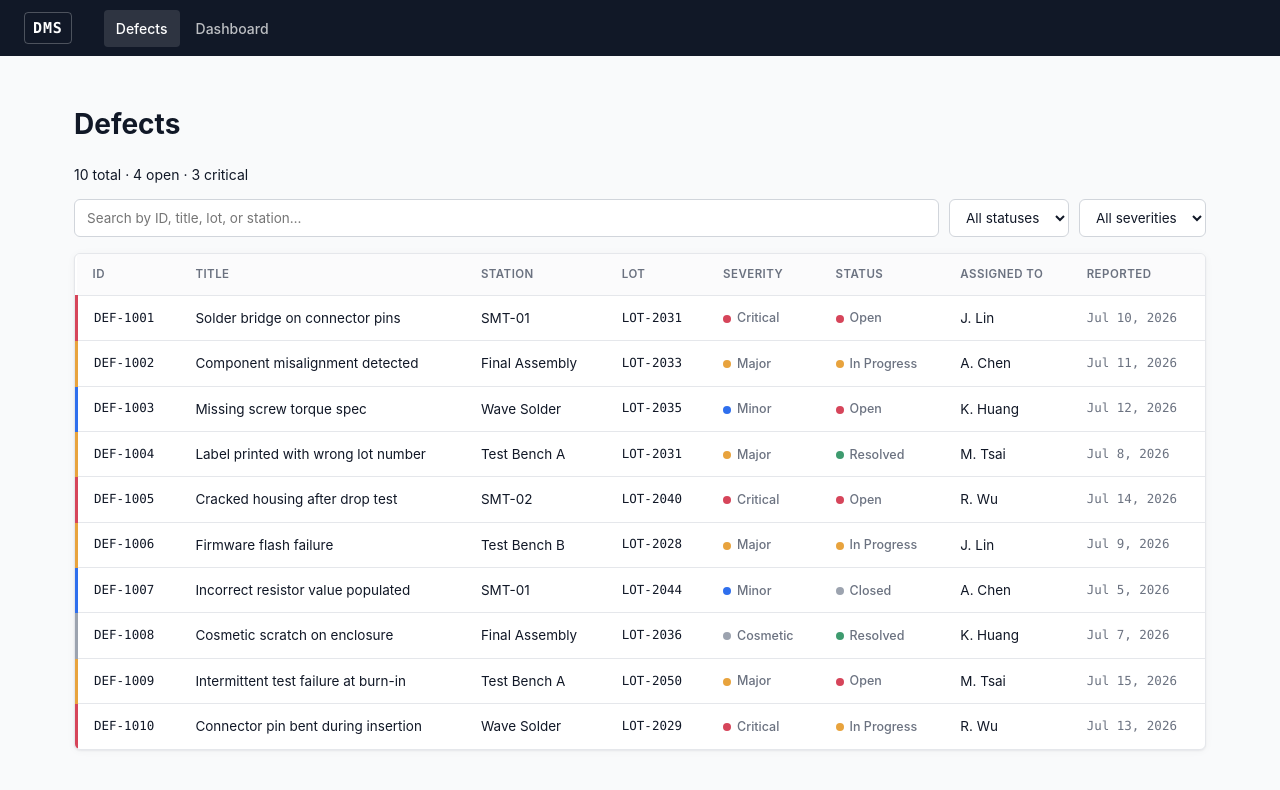
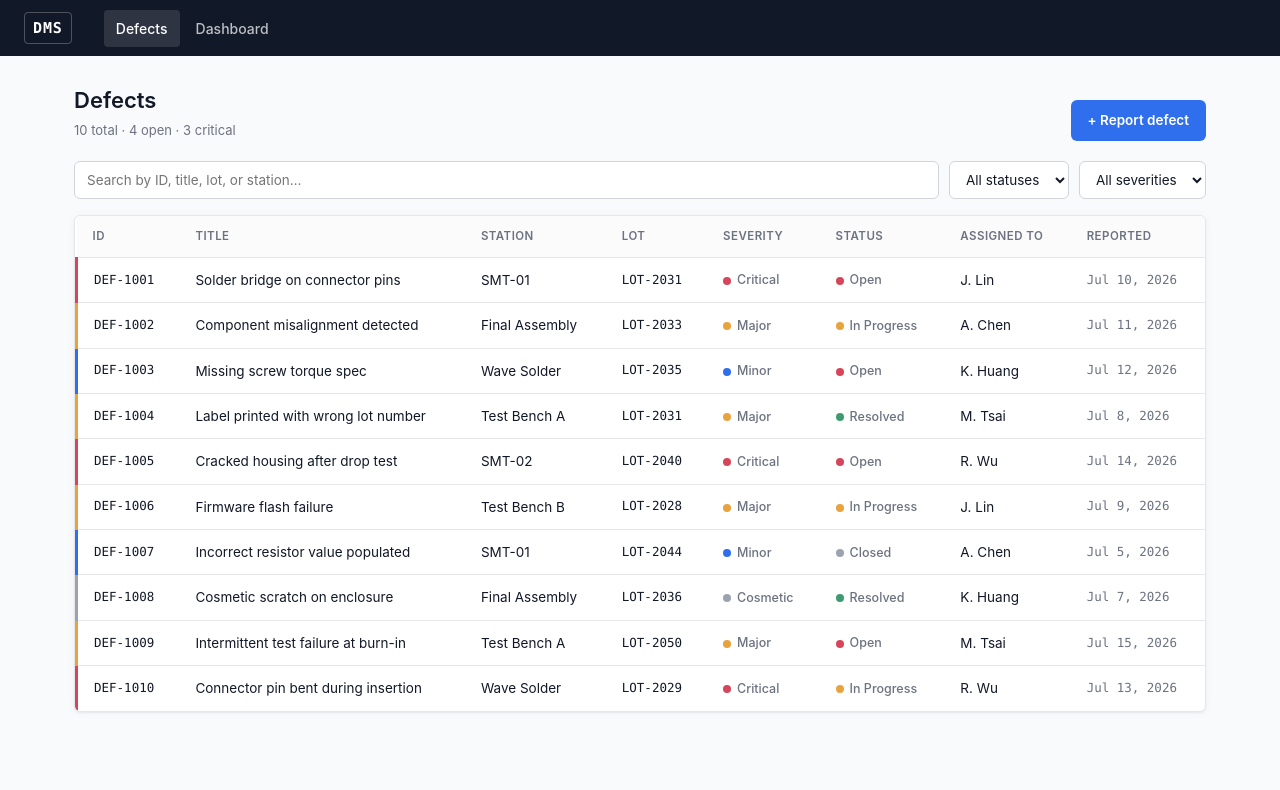
Before and after one commit to tiffanychiu97/DMS-System, an Angular app: page /defects in a window 1280 px wide. Shown: the top 790 px of the page. Built offline with nearby package versions, Linux system fonts and the light colour scheme.

Commit message:
add report defect button

```diff
--- a/src/app/features/defect-list/defect-list.html
+++ b/src/app/features/defect-list/defect-list.html
@@ -5,7 +5,7 @@
       {{ summary().total }} total &middot; {{ summary().open }} open &middot; {{ summary().critical }} critical
     </p>
   </div>
-  <!-- <a class="btn btn--primary" routerLink="/defects/new">+ Report defect</a> -->
+  <a class="btn btn--primary" routerLink="/defect-form">+ Report defect</a>
 </div>
 
 <div class="toolbar">
--- a/src/app/features/defect-list/defect-list.scss
+++ b/src/app/features/defect-list/defect-list.scss
@@ -1,3 +1,40 @@
+.page-header {
+  display: flex;
+  justify-content: space-between;
+  align-items: flex-end;
+  margin-bottom: 20px;
+
+  h1 {
+    font-size: 22px;
+    font-weight: 600;
+    margin: 0 0 4px;
+  }
+
+  &__meta {
+    margin: 0;
+    color: var(--ink-soft);
+    font-size: 13px;
+  }
+}
+
+.btn {
+  display: inline-flex;
+  align-items: center;
+  padding: 9px 16px;
+  border-radius: var(--radius);
+  font-size: 13.5px;
+  font-weight: 600;
+  border: 1px solid transparent;
+
+  &--primary {
+    background: var(--accent);
+    color: white;
+
+    &:hover {
+      background: #2559c9;
+    }
+  }
+}
 // Toolbar Styles
 .toolbar {
   display: flex;
```
